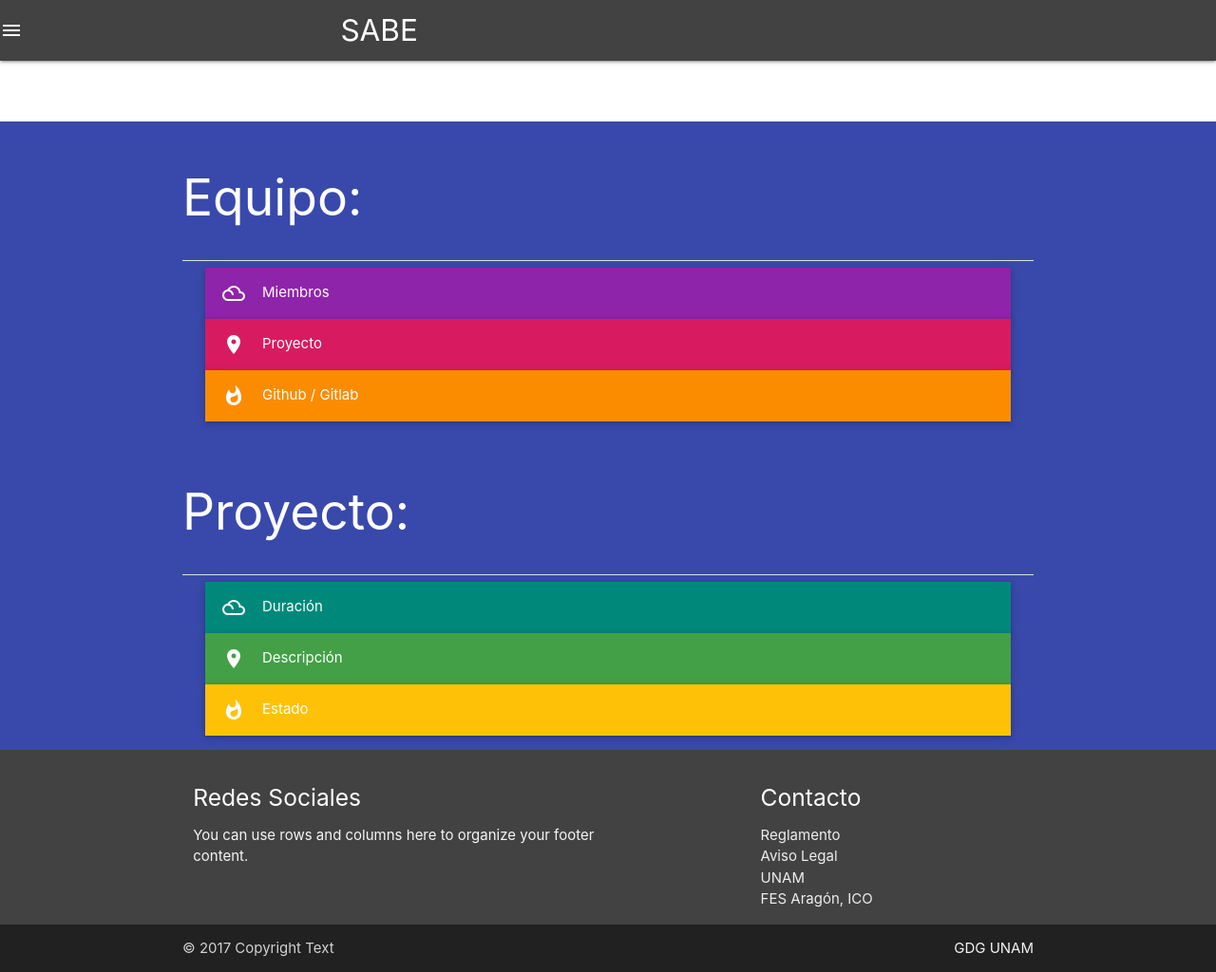
After one commit to Ing-De-Software-1/admin_projects, a Flask app: page /home in a window 1280 px wide. The commit adds this page. Shown: the whole page at 95% size. Run offline with Flask 2, Linux system fonts and the light colour scheme; parts of the project's set-up code (start-up, migrations or seed data) failed here and were passed over; some libraries are stand-ins or nearby versions.

Commit message:
added the /home

```diff
--- a/main.py
+++ b/main.py
@@ -1,4 +1,4 @@
 from views import *
 
 if __name__ == '__main__':
-	app.run(host='localhost', port=5108)
+	app.run(host='localhost', port=5109)
--- a/static/css/main.css
+++ b/static/css/main.css
@@ -28,6 +28,9 @@ main {
 	color: #F2F2F2;
 	border-color: #F2F2F2;
 }
+.border-collapsible{
+	border-bottom: 0px;
+}
 #paddingButton{
 	padding-bottom: 1em;
 }
--- /dev/null
+++ b/templates/home.html
@@ -0,0 +1,53 @@
+{% extends 'layout.html' %}
+{% block content %}
+    {% from "macro/navbar.html" import navbar %}
+    {% from "macro/footer.html" import footer %}
+    	{{ navbar() }}
+    		<main class="indigo darken-1 white-text">
+    			<div class="container">
+    					<!-- Equipo / Teams -->
+    				<div class="row">
+    					<div class="section">
+    						<h2>Equipo: </h2>
+    					</div>
+    					<div class="divider"></div>
+						<ul class="collapsible popout" data-collapsible="accordion">
+							<li>
+								<div class="collapsible-header border-collapsible purple darken-1"><i class="material-icons">filter_drama</i>Miembros</div>
+								<div class="collapsible-body border-collapsible purple lighten-1"><span>Lorem ipsum dolor sit amet.</span></div>
+							</li>
+							<li>
+								<div class="collapsible-header border-collapsible pink darken-1"><i class="material-icons">place</i>Proyecto</div>
+								<div class="collapsible-body border-collapsible pink lighten-1"><span>Lorem ipsum dolor sit amet.</span></div>
+							</li>
+							<li>
+								<div class="collapsible-header border-collapsible orange darken-1"><i class="material-icons">whatshot</i>Github / Gitlab</div>
+								<div class="collapsible-body border-collapsible orange lighten-1"><span>Lorem ipsum dolor sit amet.</span></div>
+							</li>
+						</ul>
+    				</div>
+						<!-- Proyectos / projects -->
+    				<div class="row">
+    					<div class="section white-text">
+    						<h2>Proyecto: </h2>
+    					</div>
+    					<div class="divider"></div>
+						<ul class="collapsible popout" data-collapsible="accordion">
+							<li>
+								<div class="collapsible-header border-collapsible teal darken-1"><i class="material-icons">filter_drama</i>Duración</div>
+								<div class="collapsible-body border-collapsible teal lighten-1"><span>Lorem ipsum dolor sit amet.</span></div>
+							</li>
+							<li>
+								<div class="collapsible-header border-collapsible green darken-1"><i class="material-icons">place</i>Descripción</div>
+								<div class="collapsible-body border-collapsible green lighten-1"><span>Lorem ipsum dolor sit amet.</span></div>
+							</li>
+							<li>
+								<div class="collapsible-header border-collapsible amber darken-"><i class="material-icons">whatshot</i>Estado</div>
+								<div class="collapsible-body border-collapsible amber lighten-1"><span>Lorem ipsum dolor sit amet.</span></div>
+							</li>
+						</ul>
+    				</div>
+    			</div>
+    		</main>
+    	{{ footer() }}
+{% endblock %}
--- a/templates/layout.html
+++ b/templates/layout.html
@@ -54,5 +54,10 @@
           $('.modal').modal();
         });
       </script>
+      <script>
+        $(document).ready(function(){
+          $('.collapsible').collapsible();
+        });
+      </script>
   </body>
 </html>
--- /dev/null
+++ b/templates/macro/navHome.html
@@ -0,0 +1,2 @@
+{ % macro navHome()% }
+{ %% }
--- a/templates/macro/navbar.html
+++ b/templates/macro/navbar.html
@@ -1,6 +1,7 @@
-{% macro navbar(location = '/', location1='#somos', location2='#proyecto', location3='#equipo', location4='#registro',
-location5 = '/registrar', label = 'SABE', label1 = 'Somos', label2 = 'Proyecto', label3 = 'Equipo', label4 = 'Registrar',
-label5 = 'Log In', label6 = 'Log Out') %}
+{% macro navbar(location = '/',
+label = 'SABE', label1 = 'Somos', label2 = 'Proyectos', label3 = 'Equipos',
+label4 = 'Registrar', label5 = 'Log In', label6 = 'Log Out', label7 = 'Home',
+location1='#somos', location2='#proyecto', location3='#equipo', location4='#registro', location5 = '/registrar', location7 = '/home') %}
 <!--location = '#', label1 = 'La palabra de la dirección'-->
 
 <header>
@@ -9,14 +10,15 @@ label5 = 'Log In', label6 = 'Log Out') %}
             <a href="{{location}}" class="brand-logo">{{label}}</a>
             <a href="#" data-activates="mobile-demo" class="button-collapse"><i class="material-icons">menu</i></a>
             <ul class="right hide-on-med-and-down" id="Navlist">
+                    {% if 'username' in session %}
+                <li><a href="{{location7}}">{{label7}}</a></li>
+                <li><a href="">{{label6}}</a></li>
+                    {% elif label == regresar %}
+                    {% else %}
                 <li><a href="{{location1}}">{{label1}}</a></li>
                 <li><a href="{{location2}}">{{label2}}</a></li>
                 <li><a href="{{location3}}">{{label3}}</a></li>
                 <li><a href="{{location4}}">{{label4}}</a></li>
-                    {% if 'username' in session %}
-                <li><a href="">{{label6}}</a></li>
-                    {% elif label == regresar %}
-                    {% else %}
                 <li><a href="{{location5}}">{{label5}}</a></li>
                     {% endif %}
             </ul>
@@ -25,6 +27,7 @@ label5 = 'Log In', label6 = 'Log Out') %}
                 <li><a href="{{location2}}">{{label2}}</a></li>
                 <li><a href="{{location3}}">{{label3}}</a></li>
                 <li><a href="{{location4}}">{{label4}}</a></li>
+                <li><a href="{{location7}}">{{label7}}</a></li>
             </ul>
         </div>
     </nav>
```
Also changed, not shown: templates/registrar.html (+80 -13 lines).
